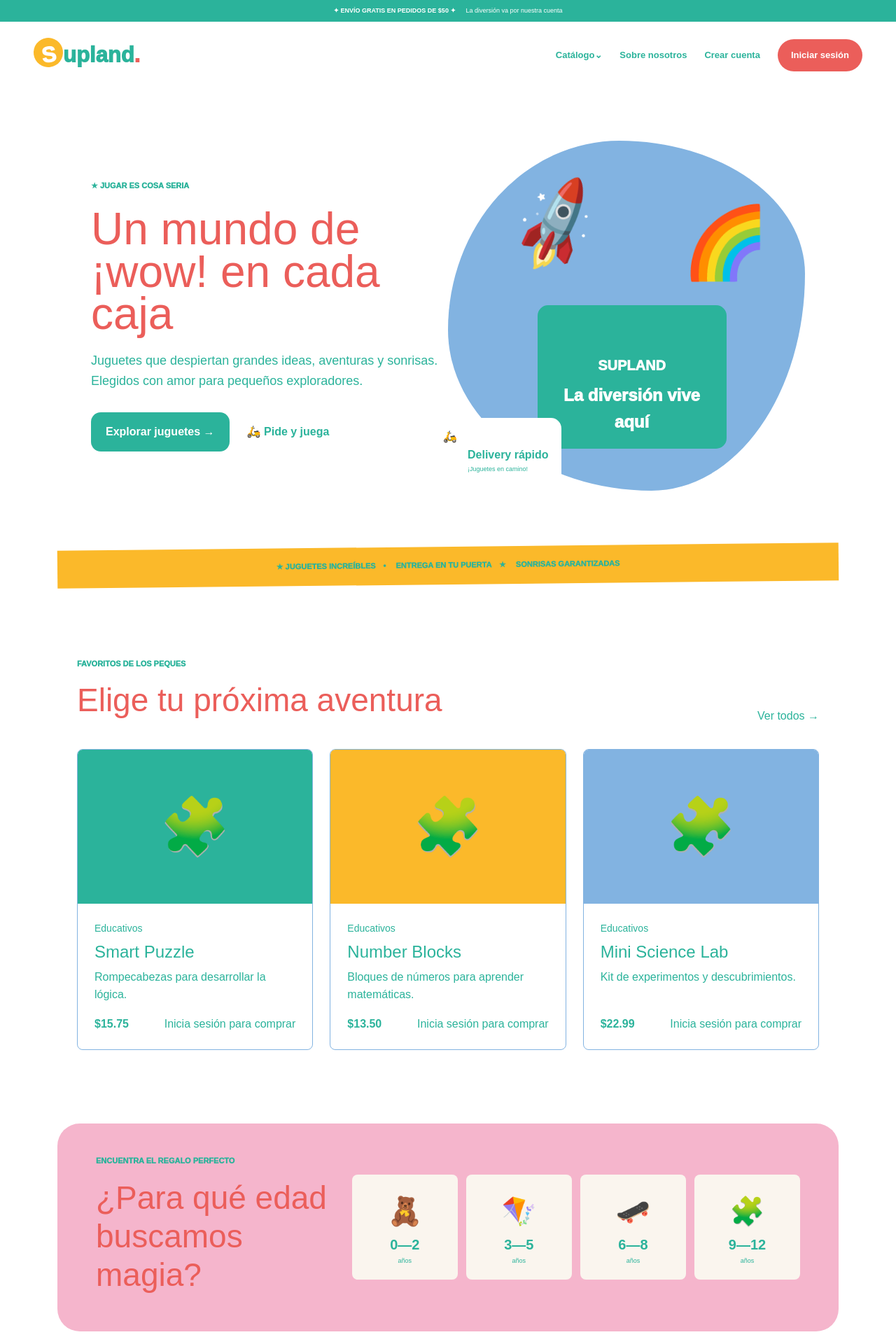
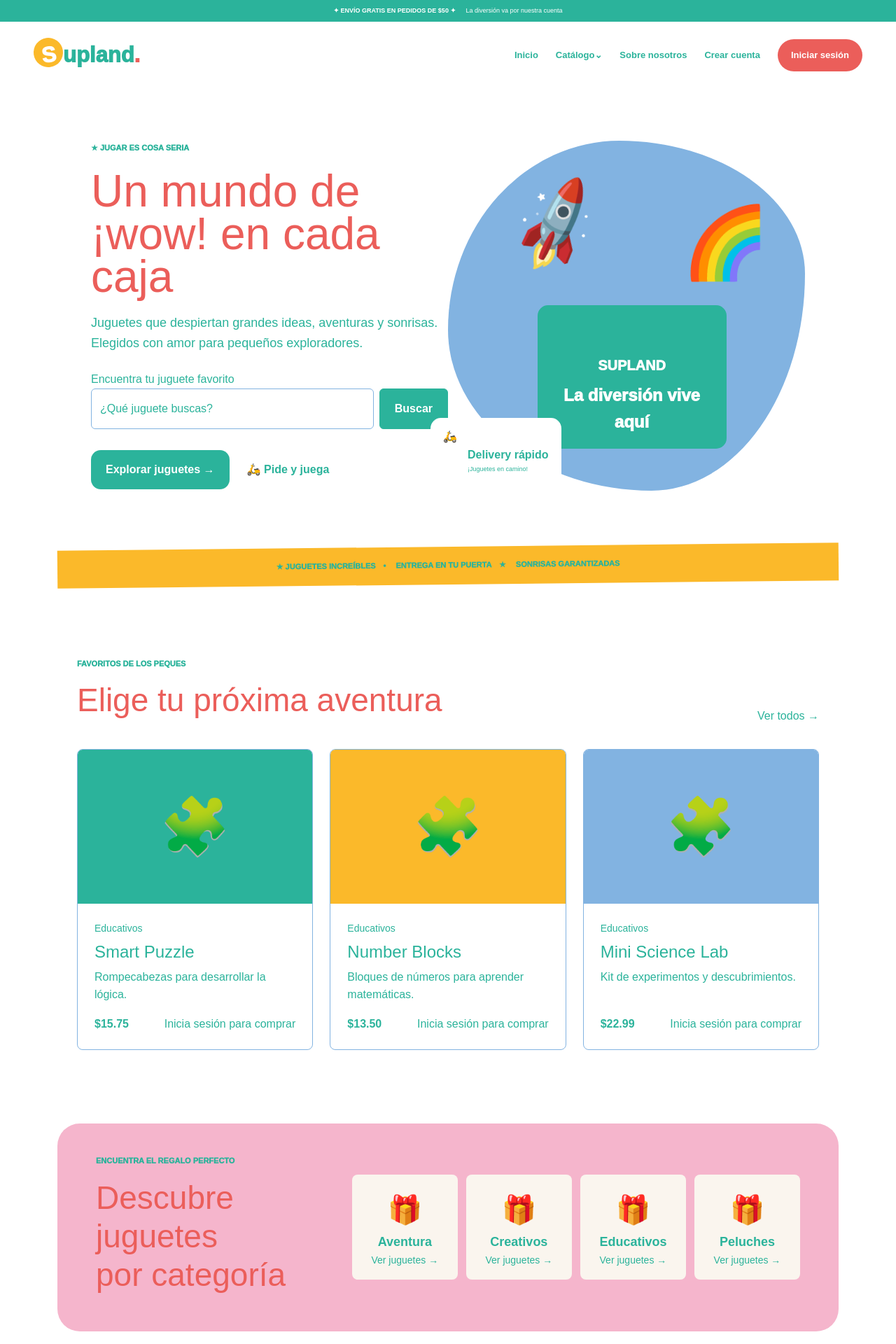
Before and after one commit to Kattyadom/SUPLAND, a PHP site: page / in a window 1280 px wide. Shown: the top 1920 px of the page at 70% size. Run offline with PHP 8.4, Linux system fonts and the light colour scheme; data comes from the database, SQL or seed files in the repository; data that the repository does not hold is empty.

Commit message:
arreglos

```diff
--- a/css/proyecto.css
+++ b/css/proyecto.css
@@ -208,6 +208,30 @@ input[type="radio"] {
 }
 
 /* Formularios y tablas */
+.catalog-filters {
+    background: var(--star);
+    padding: 20px 12px;
+    border-radius: 12px;
+}
+
+.home-search {
+    margin: 24px 0;
+}
+
+.home-search input {
+    min-width: 0;
+    margin: 0;
+}
+
+.agegrid .category-link b {
+    font-size: 18px;
+    overflow-wrap: anywhere;
+}
+
+.agegrid .category-link small {
+    font-size: 14px;
+}
+
 .agegrid .age-link {
     display: flex;
     flex-direction: column;
--- a/php/acciones.php
+++ b/php/acciones.php
@@ -52,7 +52,7 @@ function process_action(): void
         session_regenerate_id(true);
         $_SESSION['usuario'] = $newUserId;
         $_SESSION['csrf'] = bin2hex(random_bytes(32));
-        redirect($role === 'administrador' ? 'admin.php' : 'productos.php');
+        redirect($role === 'administrador' ? 'admin.php' : 'index.php');
     }
     if ($action === 'login') {
         $attempts = array_filter($_SESSION['intentos'] ?? [], fn($stamp) => $stamp > time() - 60);
@@ -69,7 +69,7 @@ function process_action(): void
         $_SESSION['usuario'] = $account['id_usuario'];
         $_SESSION['csrf'] = bin2hex(random_bytes(32));
         $_SESSION['intentos'] = [];
-        redirect($account['tipo_usuario'] === 'administrador' ? 'admin.php' : 'productos.php');
+        redirect($account['tipo_usuario'] === 'administrador' ? 'admin.php' : 'index.php');
     }
     if ($action === 'logout') {
         $_SESSION = [];
@@ -89,7 +89,7 @@ function process_action(): void
         } else {
             $_SESSION['carrito'][$id] = $quantity;
         }
-        redirect($action === 'agregar' ? 'productos.php?agregado=1' : 'comprar.php');
+        redirect($action === 'agregar' ? 'productos.php?' . http_build_query(array_merge(catalog_filters($_GET), ['agregado' => 1])) : 'comprar.php');
     }
     if ($action === 'guardar_producto') {
         require_role('administrador');
--- a/php/aplicacion.php
+++ b/php/aplicacion.php
@@ -1,6 +1,7 @@
 <?php
 declare(strict_types=1);
 require_once __DIR__ . '/funciones.php';
+require_once __DIR__ . '/catalogo.php';
 require_once __DIR__ . '/acciones.php';
 require_once __DIR__ . '/vista.php';
 
@@ -78,24 +79,7 @@ if ($error) {
         <?php if ($account && $account['tipo_usuario'] === 'cliente'): ?><a href="comprar.php">Bolsa (<?= array_sum($_SESSION['carrito']) ?>)</a><?php endif; ?>
     </div>
     <?php if (isset($_GET['agregado'])): ?><p role="status">Producto agregado a la bolsa.</p><?php endif; ?>
-    <form method="get" class="row g-3 mb-4">
-        <div class="col-sm-6"><input name="q" class="form-control" type="search" placeholder="Buscar juguetes" aria-label="Buscar juguetes" value="<?= h($_GET['q'] ?? '') ?>"></div>
-        <div class="col-sm-4"><select name="categoria" class="form-select" aria-label="Categoría"><option value="">Todas las categorías</option>
-            <?php foreach (rows('SELECT * FROM categorias') as $category): ?><option value="<?= $category['id_categoria'] ?>" <?= (string) ($category['id_categoria']) === (string) ($_GET['categoria'] ?? '') ? 'selected' : '' ?>><?= h($category['nombre_categoria']) ?></option><?php endforeach; ?>
-        </select></div>
-        <div class="col-sm-2"><button class="btn action w-100">Buscar</button></div>
-    </form>
-    <?php
-    $query = 'SELECT p.*,c.nombre_categoria FROM productos p JOIN categorias c USING(id_categoria) WHERE p.activo=1 AND p.nombre_producto LIKE ?';
-    $parameters = ['%' . (is_string($_GET['q'] ?? '') ? ($_GET['q'] ?? '') : '') . '%'];
-    if (!empty($_GET['categoria']) && is_scalar($_GET['categoria'])) {
-        $query .= ' AND p.id_categoria=?';
-        $parameters[] = $_GET['categoria'];
-    }
-    $products = rows($query . ' ORDER BY p.id_producto DESC', $parameters);
-    if (!$products) { echo '<p>No se encontraron productos.</p>'; }
-    product_cards($products, $account);
-    ?>
+    <?php require __DIR__ . '/catalogo_vista.php'; ?>
 <?php elseif ($page === 'admin'): ?>
     <div class="d-flex justify-content-between flex-wrap gap-3 mb-4"><h1>Administración de productos</h1><a class="btn action" href="agregar_producto.php">Agregar producto</a></div>
     <?php if (isset($_GET['guardado'])): ?><p role="status">Producto guardado.</p><?php endif; ?>
--- a/php/inicio.php
+++ b/php/inicio.php
@@ -4,8 +4,12 @@
                     <h1>Un mundo de<br>
                         <em>¡wow!</em> en cada caja</h1>
                     <p>Juguetes que despiertan grandes ideas, aventuras y sonrisas. Elegidos con amor para pequeños exploradores.</p>
+                    <form action="productos.php" method="get" class="home-search" role="search">
+                        <label for="home-search">Encuentra tu juguete favorito</label>
+                        <div class="d-flex gap-2"><input id="home-search" class="form-control" type="search" name="q" maxlength="200" placeholder="¿Qué juguete buscas?"><button class="btn action" type="submit">Buscar</button></div>
+                    </form>
                     <div class="actions">
-                        <a class="btn" href="#catalogo">Explorar juguetes →</a>
+                        <a class="btn" href="productos.php">Explorar juguetes →</a>
                         <a class="plain" href="comprar.php">🛵 Pide y juega</a>
                     </div>
                 </div>
@@ -31,24 +35,12 @@
                 </div>
                 <?php product_cards(rows('SELECT p.*,c.nombre_categoria FROM productos p JOIN categorias c USING(id_categoria) WHERE p.activo=1 ORDER BY p.id_producto LIMIT 3'), $account); ?>
             </section>
-            <section class="ages" id="edades">
-                <div>
-                    <p class="eyebrow">ENCUENTRA EL REGALO PERFECTO</p>
-                    <h2>¿Para qué edad<br>buscamos magia?</h2>
-                </div>
+            <section class="ages" id="categorias">
+                <div><p class="eyebrow">ENCUENTRA EL REGALO PERFECTO</p><h2>Descubre juguetes<br>por categoría</h2></div>
                 <div class="agegrid">
-                    <a class="age-link" href="productos.php">🧸<b>0—2</b>
-                        <small>años</small>
-                    </a>
-                    <a class="age-link" href="productos.php">🪁<b>3—5</b>
-                        <small>años</small>
-                    </a>
-                    <a class="age-link" href="productos.php">🛹<b>6—8</b>
-                        <small>años</small>
-                    </a>
-                    <a class="age-link" href="productos.php">🧩<b>9—12</b>
-                        <small>años</small>
-                    </a>
+                    <?php foreach (navigation_categories() as $category): ?>
+                        <a class="age-link category-link" href="productos.php?categoria=<?= (int) $category['id_categoria'] ?>"><span aria-hidden="true">🎁</span><b><?= h($category['nombre_categoria']) ?></b><small>Ver juguetes →</small></a>
+                    <?php endforeach; ?>
                 </div>
             </section>
             <section class="about" id="nosotros">
--- a/php/vista.php
+++ b/php/vista.php
@@ -1,5 +1,14 @@
 <?php
 declare(strict_types=1);
+
+function navigation_categories(): array
+{
+    try {
+        return rows('SELECT id_categoria,nombre_categoria FROM categorias ORDER BY nombre_categoria');
+    } catch (PDOException $error) {
+        return [];
+    }
+}
 
 function header_view(string $title, ?array $account): void
 {
@@ -20,13 +29,13 @@ function header_view(string $title, ?array $account): void
         <a class="logo" href="index.php" aria-label="Supland, inicio"><i>S</i>upland<b>.</b></a>
         <button class="hamb" type="button" aria-label="Abrir menú" aria-expanded="false" aria-controls="navigation">☰</button>
         <nav id="navigation" aria-label="Navegación principal">
+            <a href="index.php">Inicio</a>
             <div class="drop">
                 <a href="productos.php">Catálogo⌄</a>
                 <div class="mega">
-                    <a href="productos.php?categoria=1">🧩 Educativos</a>
-                    <a href="productos.php?categoria=2">🎨 Creativos</a>
-                    <a href="productos.php?categoria=3">🚀 Aventura</a>
-                    <a href="productos.php?categoria=4">🧸 Peluches</a>
+                    <?php foreach (navigation_categories() as $category): ?>
+                        <a href="productos.php?categoria=<?= (int) $category['id_categoria'] ?>"><?= h($category['nombre_categoria']) ?></a>
+                    <?php endforeach; ?>
                 </div>
             </div>
             <a href="index.php#nosotros">Sobre nosotros</a>
```
Also changed, not shown: php/catalogo.php (added, +50 -0 lines), php/catalogo_vista.php (added, +20 -0 lines).
